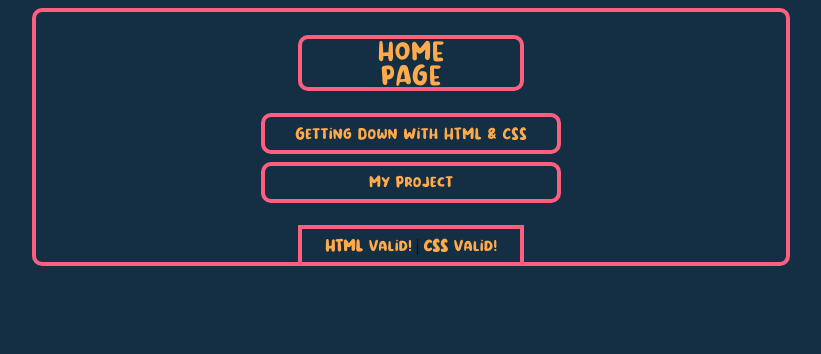
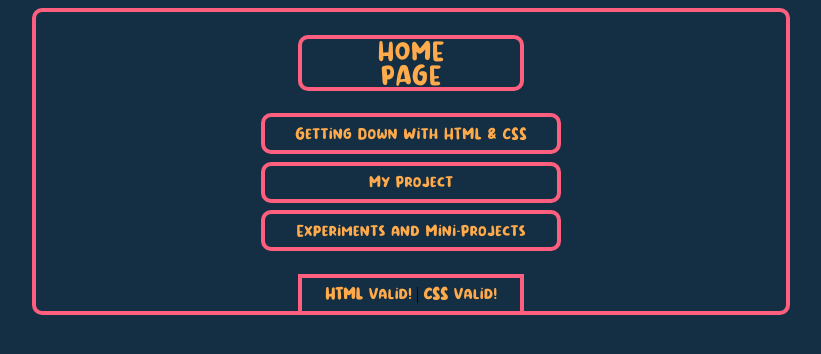
Before and after one commit to mlucier05/website, a plain HTML site: page index.html in a window 1280 px wide. Shown: the whole page, without its empty margins (229-1050 px from the left). Drawn offline with Linux system fonts and the light colour scheme.

Commit message:
Add Experiments and Mini-projects button to index.html

```diff
--- a/index.html
+++ b/index.html
@@ -85,6 +85,28 @@
       border-color: #FFAB4C;
     }
 
+    #experimentsHyper {
+      border: 4px solid #FF5F7E;
+      border-radius: 10px;
+      padding-top: 1%;
+      padding-bottom: 1%;
+      margin-left: 30%;
+      margin-right: 30%;
+      margin-top: 1%;
+    }
+
+    #experimentsHyper a {
+      color: #FFAB4C;
+      text-decoration: none;
+      font-family: superbold;
+      font-size: 15px;
+    }
+
+    #experimentsHyper:hover {
+      text-decoration: none;
+      border-color: #FFAB4C;
+    }
+
     footer {
       grid-area: 3 / 3 / 3 / 3;
       text-align: center;
@@ -118,6 +140,7 @@
     <div id=hyperlinks>
       <div id=gdwHyper><a href="gdw/gdw.html">Getting Down With HTML & CSS</a></div>
       <div id=projectHyper><a href="my_project/index.html"> My Project</a></div>
+      <div id=experimentsHyper><a href="experiments/index.html"> Experiments and Mini-Projects</a></div>
     </div>
 
     <footer>
```
